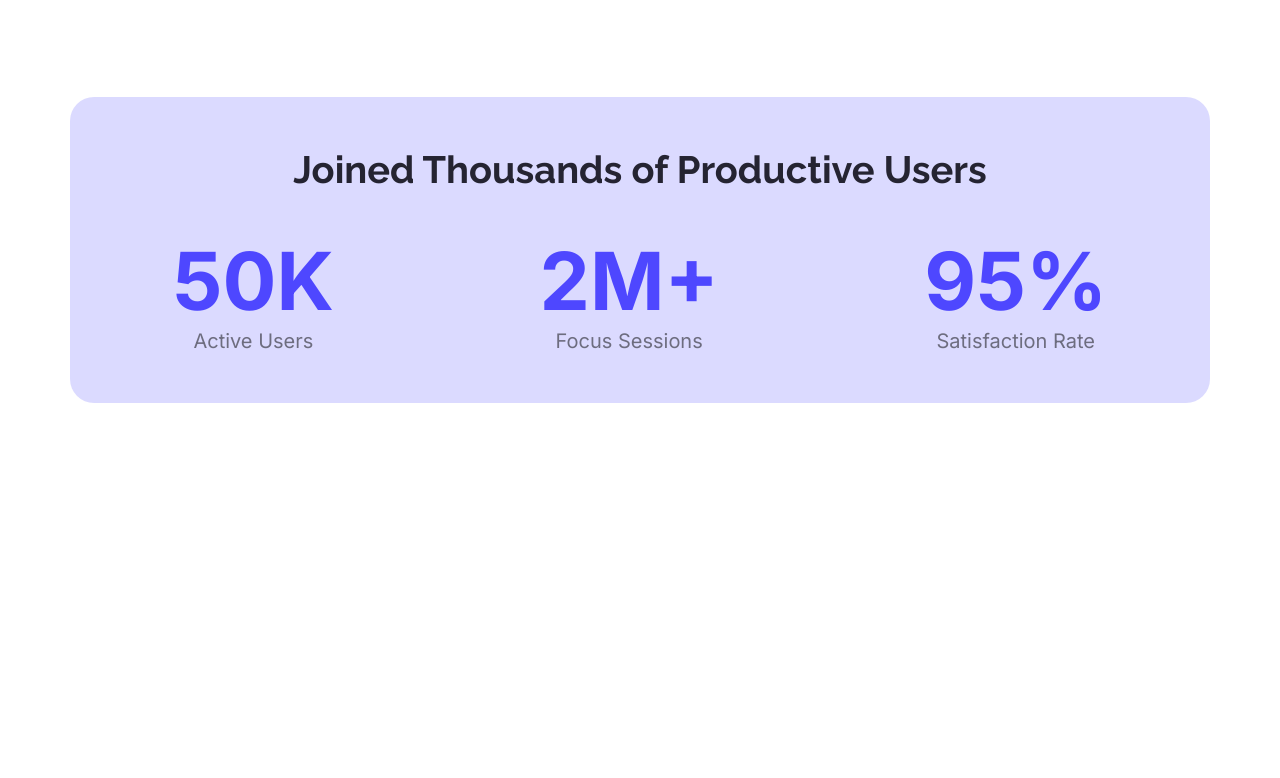
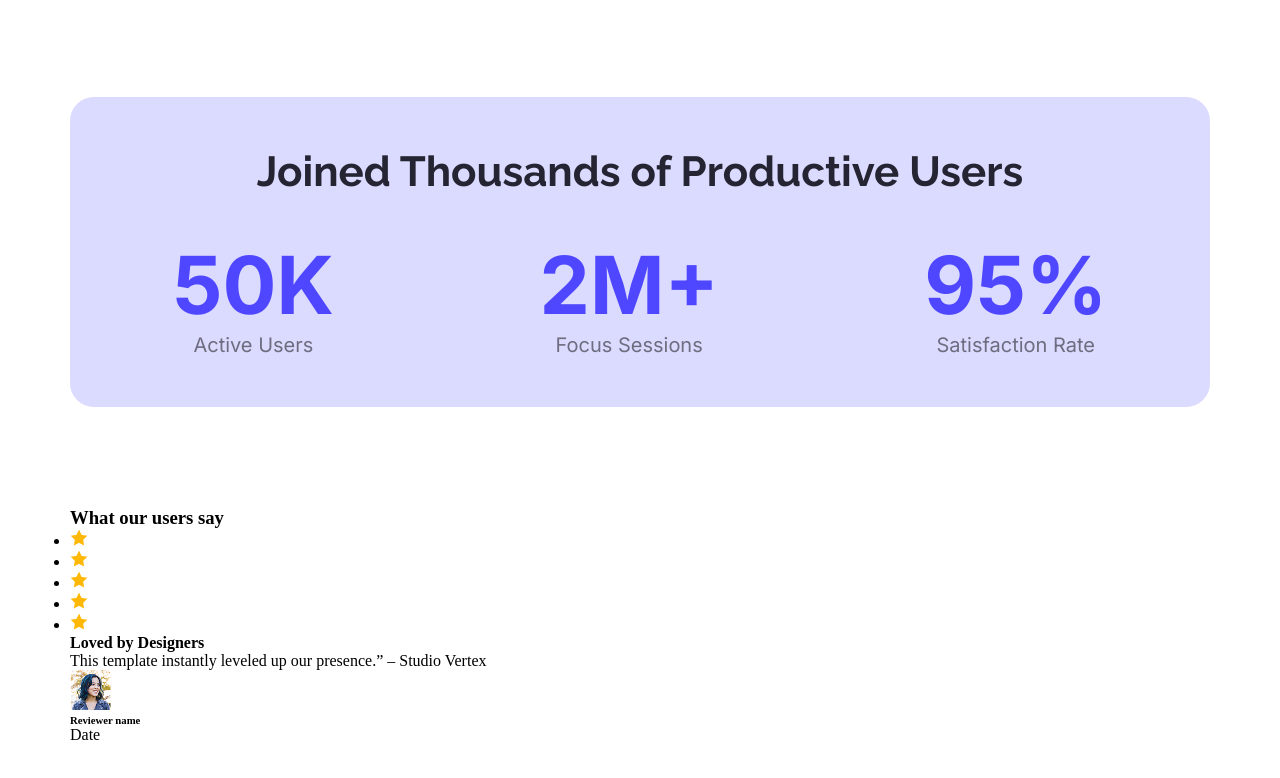
Before and after one commit to AyanSujon/assignment-B12A01, a plain HTML site: page index.html in a window 1280 px wide. Shown: the part 1185-1963 px from the top of the page. Before the commit the page ends 1688 px from the top, so only its background shows below. Drawn offline with Linux system fonts and the light colour scheme.

Commit message:
Started building user feedback section

```diff
--- a/index.html
+++ b/index.html
@@ -34,7 +34,7 @@
         </section>
         <!-- productive-users-section start here -->
         <section class="productive-users-section">
-            <h3>Joined Thousands of Productive Users</h3>
+            <h3 class="comon-heading-text-h3">Joined Thousands of Productive Users</h3>
             <div class="productive-users-data">
                 <div>
                     <h2>50K</h2>
@@ -50,6 +50,33 @@
                 </div>
             </div>
         </section>
+        <section class="users-feedback-section">
+            <h3 class="comon-heading-text-h3">What our users say</h3>
+            <div class="users-feedback">
+                <div class="user">
+                    <div class="icon">
+                        <ul>
+                            <li><img src="./Assets/icon-star.png" alt="User Feedback Icom"></li>
+                            <li><img src="./Assets/icon-star.png" alt="User Feedback Icom"></li>
+                            <li><img src="./Assets/icon-star.png" alt="User Feedback Icom"></li>
+                            <li><img src="./Assets/icon-star.png" alt="User Feedback Icom"></li>
+                            <li><img src="./Assets/icon-star.png" alt="User Feedback Icom"></li>
+                        </ul>
+                    </div>
+                    <h4>Loved by Designers</h4>
+                    <p>This template instantly leveled up our presence.” – Studio Vertex</p>
+                    <div class="user card-metadata">
+                        <div class="user-image">
+                            <img src="./Assets/avatar.png" alt="Feedback User Metadata image">
+                        </div>
+                        <div class="user-metadata">
+                            <h6>Reviewer name</h6>
+                            <span>Date</span>
+                        </div>
+                    </div>
+                </div>
+            </div>
+        </section>
 
     </main>
 </body>
--- a/styles/style.css
+++ b/styles/style.css
@@ -13,6 +13,13 @@
 }
 section{
     margin-bottom: 100px;
+}
+.productive-users-section .comon-heading-text-h3{
+    color: #252432;
+    font-size: 42px;
+    font-weight: 700;
+    font-family: "Raleway", sans-serif;
+    text-align: center;
 }
 /* Comon BTN */
 .comon-btn{
@@ -107,11 +114,6 @@ main{
     border-radius: 24px;
 }
 .productive-users-section h3{
-    color: #252432;
-    font-size: 38px;
-    font-weight: 700;
-    font-family: "Raleway", sans-serif;
-    text-align: center;
     margin-bottom: 40px;
 }
 .productive-users-data{
```
